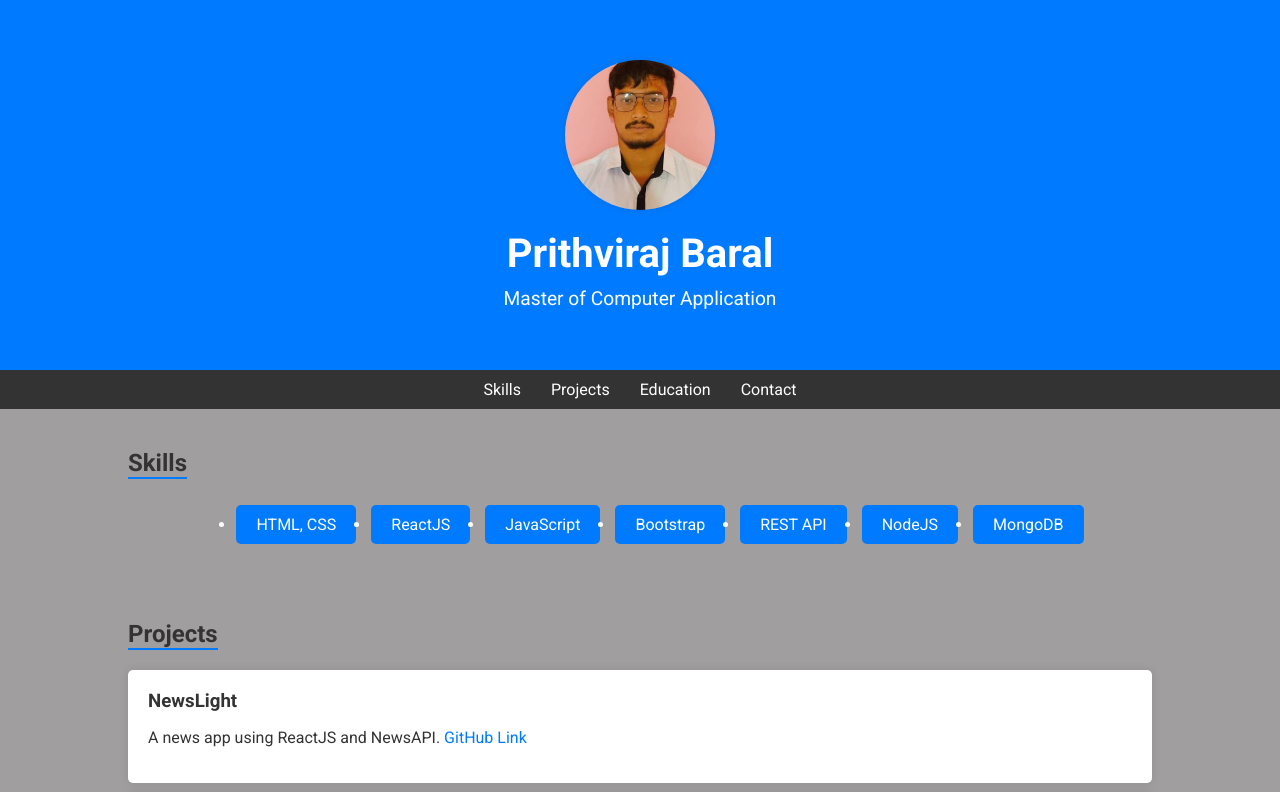
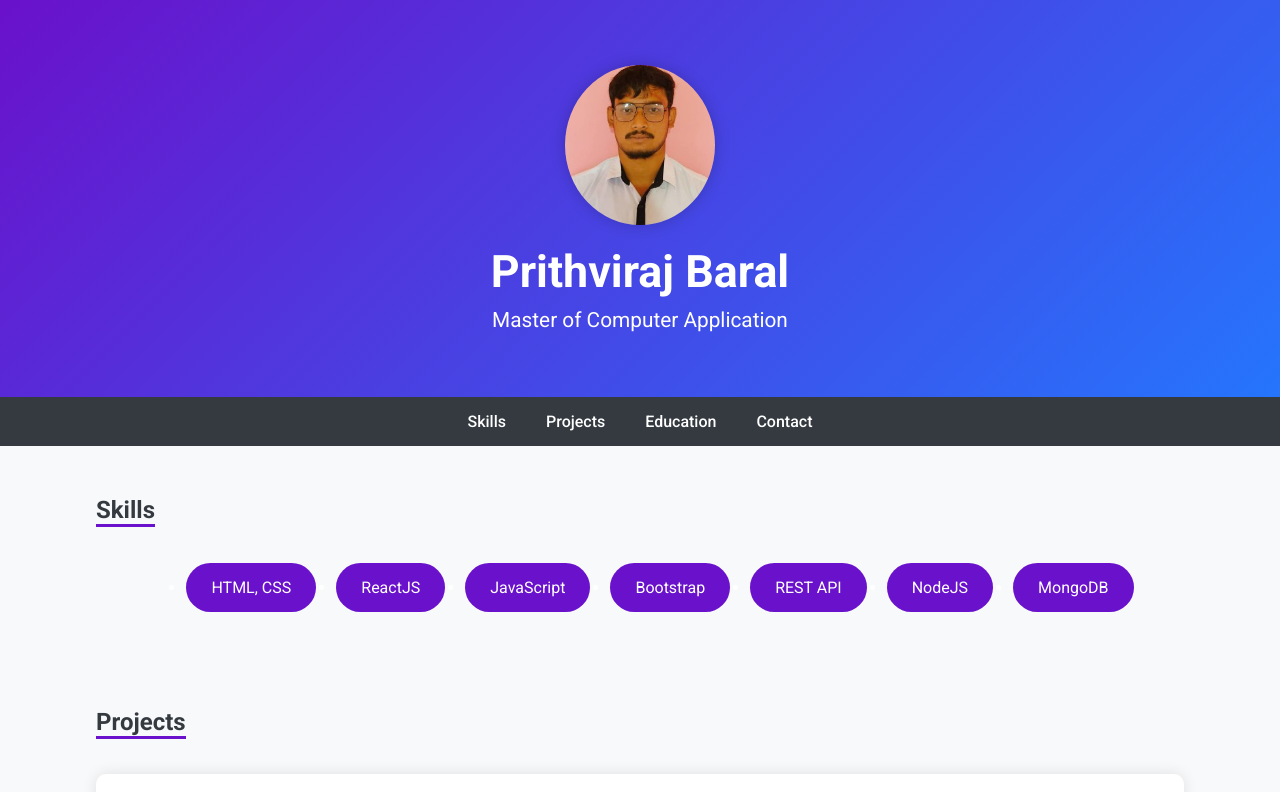
Before and after one commit to prithvirajbaral/portfolio, a plain HTML site: page index.html in a window 1280 px wide. Shown: the top 792 px of the page. Drawn offline with Linux system fonts and the light colour scheme.

Commit message:
changed css

```diff
--- a/styles.css
+++ b/styles.css
@@ -3,13 +3,14 @@ body {
     margin: 0;
     padding: 0;
     box-sizing: border-box;
-    background-color: #a09e9e;
-    color: #333;
+    background-color: #f8f9fa;
+    color: #343a40;
 }
+
 header {
-    background-color: #007bff;
+    background: linear-gradient(135deg, #6a11cb 0%, #2575fc 100%);
     color: white;
-    padding: 40px 0;
+    padding: 35px 0;
     text-align: center;
 }
 
@@ -21,32 +22,32 @@ header {
 
 .profile-pic {
     width: 150px;
-    height: 150px;
+    height: 160px;
     border-radius: 50%;
     object-fit: cover;
     margin-bottom: 20px;
-    box-shadow: 0 0 10px rgba(0, 0, 0, 0.1);
+    box-shadow: 0 0 15px rgba(0, 0, 0, 0.2);
 }
 
 .header-text h1 {
     margin: 0;
-    font-size: 2.5em;
+    font-size: 2.8em;
 }
 
 .header-text p {
     margin: 10px 0 0;
-    font-size: 1.2em;
+    font-size: 1.3em;
 }
 
 nav {
-    background-color: #333;
+    background-color: #343a40;
     color: white;
 }
 
 nav .container {
     display: flex;
     justify-content: center;
-    padding: 10px 0;
+    padding: 15px 0;
 }
 
 nav ul {
@@ -57,70 +58,77 @@ nav ul {
 }
 
 nav ul li {
-    margin: 0 15px;
+    margin: 0 20px;
 }
 
 nav ul li a {
     text-decoration: none;
     color: white;
+    font-weight: 500;
     transition: color 0.3s;
 }
 
 nav ul li a:hover {
-    color: #007bff;
+    color: #6a11cb;
 }
 
 .container {
-    width: 80%;
+    width: 85%;
     margin: 0 auto;
-    padding: 20px 0;
+    padding: 30px 0;
 }
 
 h2 {
-    border-bottom: 2px solid #007bff;
+    border-bottom: 3px solid #6a11cb;
     display: inline-block;
-    margin-bottom: 10px;
+    margin-bottom: 20px;
 }
 
 .skills-list {
     display: flex;
     flex-wrap: wrap;
-    gap: 15px;
+    gap: 20px;
     justify-content: center;
 }
 
 .skills-list li {
-    background-color: #007bff;
+    background-color: #6a11cb;
     color: white;
-    padding: 10px 20px;
-    border-radius: 5px;
+    padding: 15px 25px;
+    border-radius: 25px;
     transition: background-color 0.3s;
 }
 
 .skills-list li:hover {
-    background-color: #0056b3;
+    background-color: #2575fc;
 }
 
 .project {
     background-color: white;
-    padding: 20px;
-    margin: 10px 0;
-    border-radius: 5px;
-    box-shadow: 0 0 10px rgba(0, 0, 0, 0.1);
+    padding: 25px;
+    margin: 15px 0;
+    border-radius: 10px;
+    box-shadow: 0 0 15px rgba(0, 0, 0, 0.1);
 }
 
 .project h3 {
-    margin: 0 0 10px;
+    margin: 0 0 15px;
+}
+
+.project p {
+    margin: 0;
+    color: #6c757d;
 }
 
 .project a {
-    color: #007bff;
+    color: #6a11cb;
     text-decoration: none;
+    font-weight: 500;
     transition: color 0.3s;
 }
 
 .project a:hover {
-    color: #0056b3;
+    color: #2575fc;
 }
 
 .education-list {
@@ -130,30 +138,31 @@ h2 {
 
 .education-list li {
     background-color: white;
-    padding: 15px;
-    margin: 10px 0;
-    border-radius: 5px;
-    box-shadow: 0 0 10px rgba(0, 0, 0, 0.1);
+    padding: 20px;
+    margin: 15px 0;
+    border-radius: 10px;
+    box-shadow: 0 0 15px rgba(0, 0, 0, 0.1);
 }
 
 footer {
-    background-color: #007bff;
+    background-color: #343a40;
     color: white;
     text-align: center;
     padding: 20px 0;
 }
 
 #download-resume {
-    padding: 10px 20px;
+    padding: 12px 30px;
     background-color: white;
-    color: #007bff;
+    color: #6a11cb;
     border: none;
-    border-radius: 5px;
+    border-radius: 25px;
     cursor: pointer;
-    transition: background-color 0.3s;
+    font-weight: 500;
+    transition: background-color 0.3s, color 0.3s;
 }
 
 #download-resume:hover {
-    background-color: #0056b3;
+    background-color: #6a11cb;
     color: white;
 }
```
Also changed, not shown: index.html (line endings or trailing spaces).
